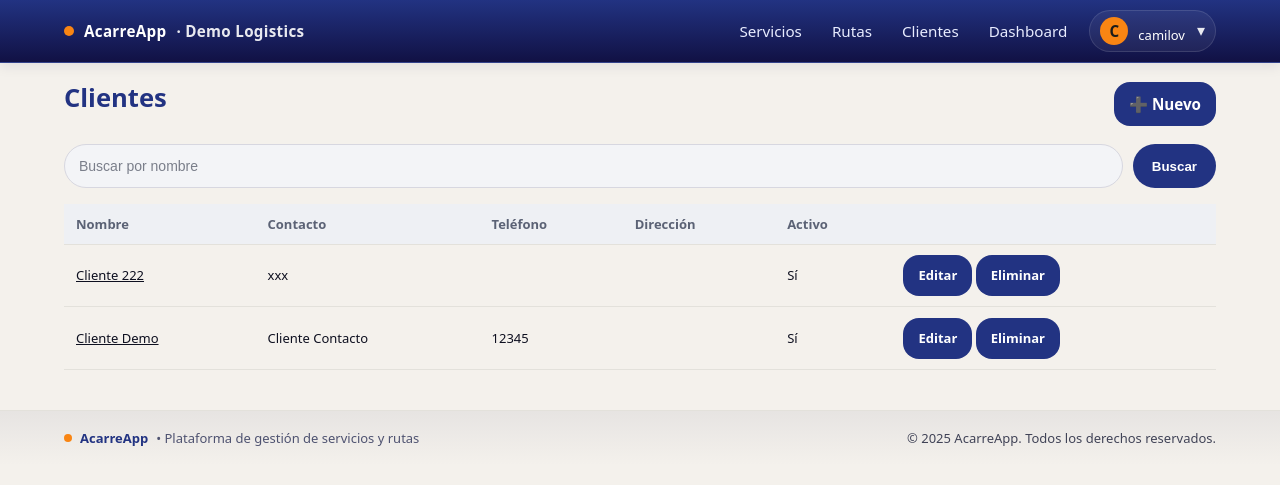
After one commit to camilo0419/AcarreApp, a Django app: page /empresa/clientes/ in a window 1280 px wide. The commit adds this page. Shown: the top 485 px of the page. Run offline with Django 5.2, Linux system fonts and the light colour scheme; a user stored in the database is signed in; data comes from the database, SQL or seed files in the repository; both versions use the stored data as it was after the commit.

Commit message:
Modulo de clientes completo

```diff
--- a/acarreapp/urls.py
+++ b/acarreapp/urls.py
@@ -16,6 +16,7 @@ urlpatterns = [
     path("servicios/", include(("servicios.urls", "servicios"), namespace="servicios")),
     path("cartera/", include(("cartera.urls", "cartera"), namespace="cartera")),
     path("dashboard/", include(("dashboard.urls", "dashboard"), namespace="dashboard")),
+     path("empresa/", include(("empresa.urls", "empresa"), namespace="empresa")),
 
     path("post-login/", views.post_login_redirect, name="post_login"),
     path("", views.index, name="index"),
--- a/empresa/urls.py
+++ b/empresa/urls.py
@@ -1,2 +1,16 @@
+# empresa/urls.py
 from django.urls import path
-urlpatterns = []
+from .views import (
+    ClienteListView, ClienteDetailView,
+    ClienteCreateView, ClienteUpdateView, ClienteDeleteView
+)
+
+app_name = "empresa"
+
+urlpatterns = [
+    path("clientes/", ClienteListView.as_view(), name="clientes_list"),
+    path("clientes/nuevo/", ClienteCreateView.as_view(), name="clientes_create"),
+    path("clientes/<int:pk>/", ClienteDetailView.as_view(), name="clientes_detail"),
+    path("clientes/<int:pk>/editar/", ClienteUpdateView.as_view(), name="clientes_update"),
+    path("clientes/<int:pk>/eliminar/", ClienteDeleteView.as_view(), name="clientes_delete"),
+]
--- a/empresa/views.py
+++ b/empresa/views.py
@@ -0,0 +1,58 @@
+# ====== CLIENTES (CRUD solo GERENTE/STAFF) ======
+from django.urls import reverse_lazy
+from django.contrib.auth.mixins import LoginRequiredMixin
+from django.views.generic import ListView, DetailView, CreateView, UpdateView, DeleteView
+from acarreapp.views import GerenteRequiredMixin
+from acarreapp.tenancy import get_current_empresa
+from .models import Cliente
+from .forms import ClienteForm
+
+class ClienteListView(GerenteRequiredMixin, LoginRequiredMixin, ListView):
+    template_name = "empresa/clientes_list.html"
+    context_object_name = "clientes"
+    paginate_by = 20
+
+    def get_queryset(self):
+        emp = get_current_empresa()
+        qs = Cliente.objects.filter(empresa=emp)
+        q = self.request.GET.get("q")
+        if q:
+            qs = qs.filter(nombre__icontains=q)
+        return qs.order_by("nombre")
+
+class ClienteDetailView(GerenteRequiredMixin, LoginRequiredMixin, DetailView):
+    template_name = "empresa/clientes_detail.html"
+    context_object_name = "cliente"
+
+    def get_queryset(self):
+        emp = get_current_empresa()
+        return Cliente.objects.filter(empresa=emp)
+
+class ClienteCreateView(GerenteRequiredMixin, LoginRequiredMixin, CreateView):
+    template_name = "empresa/clientes_form.html"
+    form_class = ClienteForm
+    success_url = reverse_lazy("empresa:clientes_list")
+
+    def form_valid(self, form):
+        emp = get_current_empresa()
+        obj = form.save(commit=False)
+        obj.empresa = emp
+        obj.save()
+        return super().form_valid(form)
+
+class ClienteUpdateView(GerenteRequiredMixin, LoginRequiredMixin, UpdateView):
+    template_name = "empresa/clientes_form.html"
+    form_class = ClienteForm
+    success_url = reverse_lazy("empresa:clientes_list")
+
+    def get_queryset(self):
+        emp = get_current_empresa()
+        return Cliente.objects.filter(empresa=emp)
+
+class ClienteDeleteView(GerenteRequiredMixin, LoginRequiredMixin, DeleteView):
+    template_name = "empresa/clientes_confirm_delete.html"
+    success_url = reverse_lazy("empresa:clientes_list")
+
+    def get_queryset(self):
+        emp = get_current_empresa()
+        return Cliente.objects.filter(empresa=emp)
--- /dev/null
+++ b/templates/empresa/clientes_list.html
@@ -0,0 +1,126 @@
+{% extends "base.html" %}
+{% block title %}Clientes{% endblock %}
+
+{% block content %}
+<div class="page-header">
+  <h1 class="m-0">Clientes</h1>
+  <a class="btn btn-primary" href="{% url 'empresa:clientes_create' %}">➕ Nuevo</a>
+</div>
+
+<form class="search-wrap" method="get" role="search">
+  <input class="search-input" name="q" placeholder="Buscar por nombre" value="{{ request.GET.q }}">
+  <button class="btn btn-primary search-btn" type="submit">Buscar</button>
+</form>
+
+<!-- Desktop / Tablet (solo tabla) -->
+<div class="only-desktop table-scroll">
+  <table class="table compact align-middle">
+    <thead>
+      <tr>
+        <th>Nombre</th>
+        <th>Contacto</th>
+        <th>Teléfono</th>
+        <th>Dirección</th>
+        <th>Activo</th>
+        <th class="text-end"></th>
+      </tr>
+    </thead>
+    <tbody>
+      {% for c in clientes %}
+      <tr>
+        <td><a href="{% url 'empresa:clientes_detail' c.id %}">{{ c.nombre }}</a></td>
+        <td>{{ c.contacto }}</td>
+        <td>{{ c.telefono }}</td>
+        <td>{{ c.direccion }}</td>
+        <td>{{ c.activo|yesno:"Sí,No" }}</td>
+        <td class="text-end">
+          <a class="btn btn-sm btn-outline-secondary" href="{% url 'empresa:clientes_update' c.id %}">Editar</a>
+          <a class="btn btn-sm btn-outline-danger" href="{% url 'empresa:clientes_delete' c.id %}">Eliminar</a>
+        </td>
+      </tr>
+      {% empty %}
+      <tr><td colspan="6">Sin resultados.</td></tr>
+      {% endfor %}
+    </tbody>
+  </table>
+</div>
+
+<!-- Móvil (solo cards) -->
+<div class="only-mobile cards-grid">
+  {% for c in clientes %}
+  <article class="card">
+    <div class="card-body">
+      <div class="card-head">
+        <h5 class="card-title">
+          <a href="{% url 'empresa:clientes_detail' c.id %}">{{ c.nombre }}</a>
+        </h5>
+        <span class="badge {% if c.activo %}bg-success{% else %}bg-secondary{% endif %}">
+          {{ c.activo|yesno:"Activo,Inactivo" }}
+        </span>
+      </div>
+      <dl class="meta">
+        <div><dt>Contacto</dt><dd>{{ c.contacto }}</dd></div>
+        <div><dt>Teléfono</dt><dd>{{ c.telefono }}</dd></div>
+        <div><dt>Dirección</dt><dd>{{ c.direccion }}</dd></div>
+      </dl>
+    </div>
+    <div class="card-footer actions">
+      <a class="btn btn-sm btn-outline-secondary" href="{% url 'empresa:clientes_update' c.id %}">Editar</a>
+      <a class="btn btn-sm btn-outline-danger" href="{% url 'empresa:clientes_delete' c.id %}">Eliminar</a>
+    </div>
+  </article>
+  {% empty %}
+  <div class="text-muted">Sin resultados.</div>
+  {% endfor %}
+</div>
+{% endblock %}
+
+{% block extra_css %}
+<style>
+/* Layout header */
+.page-header{
+  display:flex; align-items:center; justify-content:space-between; gap:12px; margin:0 0 16px 0;
+}
+
+/* Search bar (pill) */
+.search-wrap{
+  display:flex; gap:10px; align-items:center; margin-bottom:16px; flex-wrap:nowrap;
+}
+.search-input{
+  flex:1 1 auto; height:44px; padding:0 14px;
+  border:1px solid #d7d7e0; border-radius:22px; background:#f3f4f7;
+  font-size:14px; color:#222;
+}
+.search-input::placeholder{ color:#7a7e8a; }
+.search-input:focus{
+  outline:none; border-color:#233a86; box-shadow:0 0 0 3px rgba(35,58,134,.12); background:#fff;
+}
+.search-btn{ height:44px; padding:0 18px; border-radius:22px; }
+
+/* Table */
+.table-scroll{ overflow:auto; }
+.table.compact thead th{ font-weight:600; color:#5b6275; background:#eef0f4; }
+.table.compact td, .table.compact th{ padding:.65rem .75rem; }
+
+/* Cards */
+.cards-grid{ display:grid; gap:12px; }
+.card{ border-radius:14px; background:#fff; box-shadow:0 1px 2px rgba(0,0,0,.05); border:1px solid #eceef3; }
+.card-body{ padding:14px 16px; }
+.card-head{ display:flex; align-items:flex-start; justify-content:space-between; gap:8px; }
+.card-title{ margin:0; font-size:16px; }
+.meta{ display:grid; gap:6px; margin:10px 0 0 0; }
+.meta dt{ font-weight:700; color:#2b2f3a; }
+.meta dd{ margin:0; color:#333; }
+.actions{ display:flex; justify-content:flex-end; gap:8px; padding:12px 16px; }
+
+/* Responsive visibility */
+.only-desktop{ display:block; }
+.only-mobile{ display:none; }
+@media (max-width: 767.98px){
+  .only-desktop{ display:none; }
+  .only-mobile{ display:block; }
+  .page-header{ flex-direction:column; align-items:flex-start; gap:8px; }
+  .search-wrap{ gap:8px; }
+}
+</style>
+{% endblock %}
--- a/templates/includes/navbar.html
+++ b/templates/includes/navbar.html
@@ -17,6 +17,7 @@
           <nav class="nav main-nav" aria-label="Navegación principal">
             <a href="{% url 'servicios:mis' %}">Servicios</a>
             <a href="{% url 'rutas:list' %}">Rutas</a>
+            <a href="{% url 'empresa:clientes_list' %}">Clientes</a>
             <a href="{% url 'dashboard:home' %}">Dashboard</a>
           </nav>
         {% else %}
```
Also changed, not shown: empresa/forms.py (added, +23 -0 lines), templates/empresa/clientes_confirm_delete.html (added, +34 -0 lines), templates/empresa/clientes_detail.html (added, +21 -0 lines), templates/empresa/clientes_form.html (added, +43 -0 lines), db.sqlite3.
